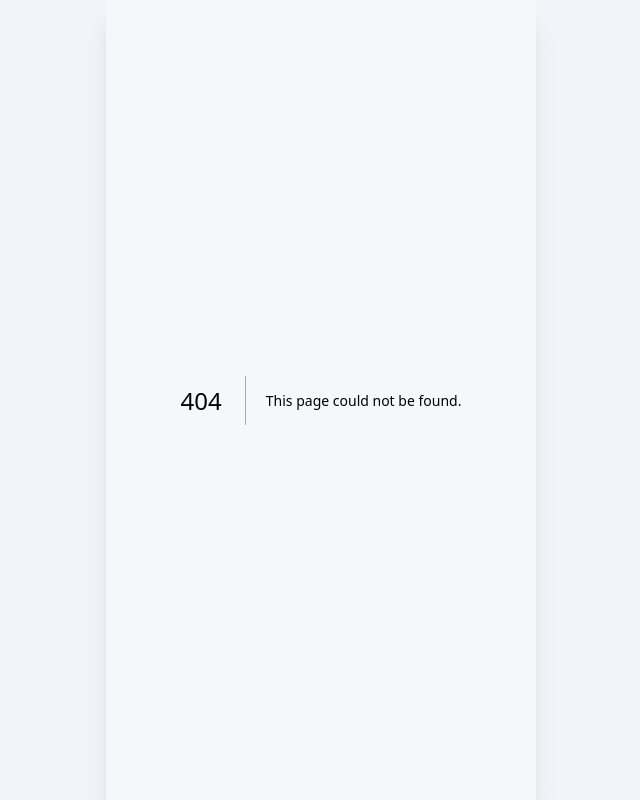
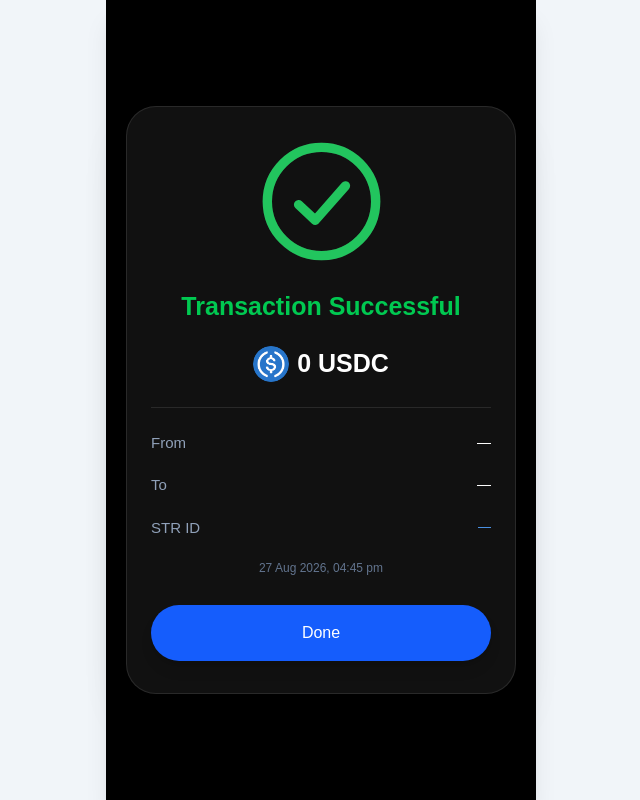
Before and after one commit to StabiX-Protocol/StabiX-Pay-, a Next.js app in the folder stabix-frontend/: page /send/success in a window 1280 px wide. Before the commit this address had no page. Shown: the whole page, without its empty margins (319-959 px from the left). Built offline with nearby package versions, Linux system fonts and the light colour scheme; sample sign-in values are in the browser's storage.

Commit message:
Sucess Screen Created

```diff
--- a/stabix-frontend/app/send/confirm/page.tsx
+++ b/stabix-frontend/app/send/confirm/page.tsx
@@ -22,6 +22,7 @@
 
   const [myUser, setMyUser] = useState<User | null>(null);
   const [recipient, setRecipient] = useState<User | null>(null);
+  const [confirming, setConfirming] = useState(false);
 
   useEffect(() => {
     const selectedAsset = searchParams.get("asset");
@@ -93,9 +94,60 @@
     router.back();
   };
 
-  const handleConfirm = () => {
-    // Actual transaction logic baad me.
-  };
+  const handleConfirm = async () => {
+  if (confirming) return;
+
+  try {
+    setConfirming(true);
+
+    const idempotencyKey = crypto.randomUUID();
+
+    const data = await apiFetch(
+      "/api/transactions/send",
+      {
+        method: "POST",
+        body: JSON.stringify({
+          receiver_stbx_uid: recipientUid,
+          asset,
+          amount: Number(amount),
+          idempotency_key: idempotencyKey,
+        }),
+      }
+    );
+
+    if (!data?.success || !data?.STR_id) {
+      throw new Error(
+        data?.message ||
+          "Transaction failed."
+      );
+    }
+
+    router.push(
+      `/send/success?asset=${encodeURIComponent(
+        asset
+      )}&amount=${encodeURIComponent(
+        amount
+      )}&from=${encodeURIComponent(
+        myUser?.stbx_uid || ""
+      )}&fromUsername=${encodeURIComponent(
+        myUser?.username || ""
+      )}&to=${encodeURIComponent(
+        recipient?.stbx_uid || recipientUid
+      )}&toUsername=${encodeURIComponent(
+        recipient?.username || ""
+      )}&strId=${encodeURIComponent(
+        data.STR_id
+      )}`
+    );
+  } catch (error) {
+    console.error(
+      "Send transaction error:",
+      error
+    );
+  } finally {
+    setConfirming(false);
+  }
+};
 
   return (
     <main className="min-h-screen bg-black px-5 pb-6 pt-6 text-white">
@@ -201,9 +253,10 @@
         <button
           type="button"
           onClick={handleConfirm}
+          disabled={confirming}
           className="flex-1 rounded-full bg-blue-600 py-5 text-[18px] font-bold text-white transition active:scale-[0.98]"
         >
-          Confirm
+          { confirming ? "Confirming..." : "Confirm" }
         </button>
       </div>
     </main>
--- /dev/null
+++ b/stabix-frontend/app/send/success/page.tsx
@@ -0,0 +1,242 @@
+"use client";
+
+import { useEffect, useState } from "react";
+import { useRouter, useSearchParams } from "next/navigation";
+
+type Asset = "USDT" | "USDC";
+
+export default function SendSuccessPage() {
+  const router = useRouter();
+  const searchParams = useSearchParams();
+
+  const [asset, setAsset] = useState<Asset>("USDC");
+  const [amount, setAmount] = useState("0");
+
+  const [fromUid, setFromUid] = useState("");
+  const [fromUsername, setFromUsername] = useState("");
+
+  const [toUid, setToUid] = useState("");
+  const [toUsername, setToUsername] = useState("");
+
+  const [strId, setStrId] = useState("");
+  const [time, setTime] = useState("");
+
+  useEffect(() => {
+    const selectedAsset = searchParams.get("asset");
+    const selectedAmount = searchParams.get("amount");
+
+    if (
+      selectedAsset === "USDT" ||
+      selectedAsset === "USDC"
+    ) {
+      setAsset(selectedAsset);
+    }
+
+    if (selectedAmount) {
+      setAmount(selectedAmount);
+    }
+
+    setFromUid(
+      searchParams.get("from") ||
+        localStorage.getItem("stbx_uid") ||
+        ""
+    );
+
+    setFromUsername(
+      searchParams.get("fromUsername") || ""
+    );
+
+    setToUid(
+      searchParams.get("to") ||
+        searchParams.get("recipient") ||
+        ""
+    );
+
+    setToUsername(
+      searchParams.get("toUsername") || ""
+    );
+
+    setStrId(
+      searchParams.get("strId") ||
+        searchParams.get("STRId") ||
+        ""
+    );
+
+    setTime(
+      new Date().toLocaleString("en-IN", {
+        day: "2-digit",
+        month: "short",
+        year: "numeric",
+        hour: "2-digit",
+        minute: "2-digit",
+      })
+    );
+  }, [searchParams]);
+
+  const assetLogo =
+    asset === "USDT"
+      ? "/media/tether-usdt-logo.png"
+      : "/media/usd-coin-usdc-logo.png";
+
+  const handleDone = () => {
+    router.push("/");
+  };
+
+  return (
+    <main className="min-h-screen bg-black px-5 py-6 text-white">
+      <div className="flex min-h-[calc(100vh-48px)] items-center justify-center">
+        <div className="w-full max-w-[390px] rounded-[30px] border border-white/10 bg-[#111111] px-6 py-8 text-center shadow-2xl">
+
+          {/* Success Animation */}
+          <div className="mx-auto mb-6 flex h-[125px] w-[125px] items-center justify-center">
+            <svg
+              viewBox="0 0 120 120"
+              className="h-full w-full"
+            >
+              <circle
+                cx="60"
+                cy="60"
+                r="52"
+                fill="none"
+                stroke="#2a2a2a"
+                strokeWidth="9"
+              />
+
+              <circle
+                cx="60"
+                cy="60"
+                r="52"
+                fill="none"
+                stroke="#22c55e"
+                strokeWidth="9"
+                strokeLinecap="round"
+                strokeDasharray="327"
+                strokeDashoffset="0"
+                transform="rotate(-90 60 60)"
+                className="animate-[successRing_.9s_ease-out]"
+              />
+
+              <polyline
+                points="38,63 54,78 83,45"
+                fill="none"
+                stroke="#22c55e"
+                strokeWidth="9"
+                strokeLinecap="round"
+                strokeLinejoin="round"
+                strokeDasharray="70"
+                strokeDashoffset="0"
+                className="animate-[successTick_.45s_ease-out_.65s_both]"
+              />
+            </svg>
+          </div>
+
+          {/* Title */}
+          <h1 className="text-[25px] font-bold text-green-500">
+            Transaction Successful
+          </h1>
+
+          {/* Amount */}
+          <div className="mt-5 flex items-center justify-center gap-2">
+            <img
+              src={assetLogo}
+              alt={asset}
+              className="h-9 w-9 rounded-full object-contain"
+            />
+
+            <span className="text-[25px] font-semibold text-white">
+              {amount} {asset}
+            </span>
+          </div>
+
+          {/* Divider */}
+          <div className="my-6 h-px bg-white/10" />
+
+          {/* From */}
+          <div className="flex items-start justify-between gap-4 text-left">
+            <span className="shrink-0 text-[15px] font-medium text-slate-400">
+              From
+            </span>
+
+            <div className="min-w-0 text-right">
+              <p className="break-all text-[14px] text-white">
+                {fromUid || "—"}
+              </p>
+
+              {fromUsername && (
+                <p className="mt-1 text-[13px] text-slate-400">
+                  ({fromUsername})
+                </p>
+              )}
+            </div>
+          </div>
+
+          {/* To */}
+          <div className="mt-5 flex items-start justify-between gap-4 text-left">
+            <span className="shrink-0 text-[15px] font-medium text-slate-400">
+              To
+            </span>
+
+            <div className="min-w-0 text-right">
+              <p className="break-all text-[14px] text-white">
+                {toUid || "—"}
+              </p>
+
+              {toUsername && (
+                <p className="mt-1 text-[13px] text-slate-400">
+                  ({toUsername})
+                </p>
+              )}
+            </div>
+          </div>
+
+          {/* STR ID */}
+          <div className="mt-5 flex items-start justify-between gap-4 text-left">
+            <span className="shrink-0 text-[15px] font-medium text-slate-400">
+              STR ID
+            </span>
+
+            <span className="min-w-0 break-all text-right text-[13px] font-medium text-blue-400">
+              {strId || "—"}
+            </span>
+          </div>
+
+          {/* Time */}
+          {time && (
+            <p className="mt-5 text-[12px] text-slate-500">
+              {time}
+            </p>
+          )}
+
+          {/* Done */}
+          <button
+            type="button"
+            onClick={handleDone}
+            className="mt-7 w-full rounded-full bg-blue-600 py-4 text-[17px] font-bold text-white shadow-lg transition active:scale-[0.98]"
+          >
+            Done
+          </button>
+        </div>
+      </div>
+
+      <style jsx global>{`
+        @keyframes successRing {
+          from {
+            stroke-dashoffset: 327;
+          }
+          to {
+            stroke-dashoffset: 0;
+          }
+        }
+
+        @keyframes successTick {
+          from {
+            stroke-dashoffset: 70;
+          }
+          to {
+            stroke-dashoffset: 0;
+          }
+        }
+      `}</style>
+    </main>
+  );
+}
```
